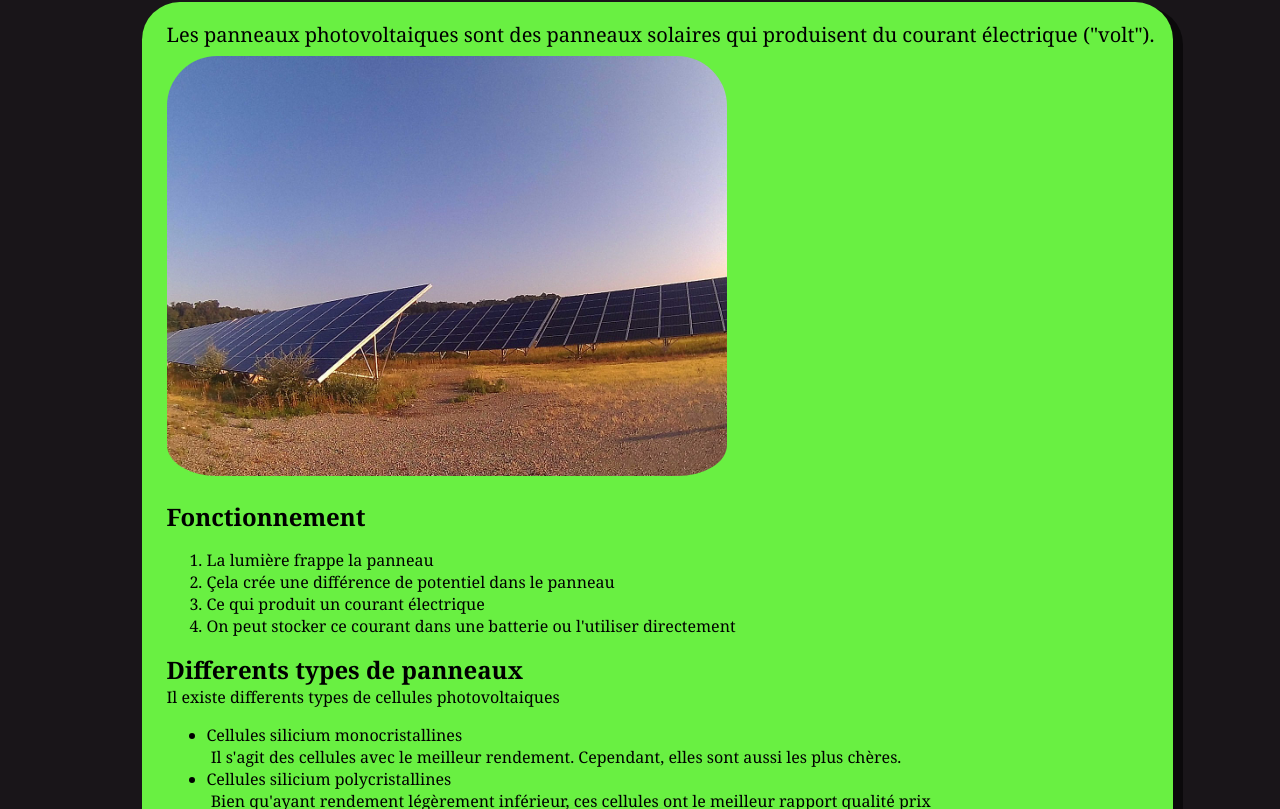
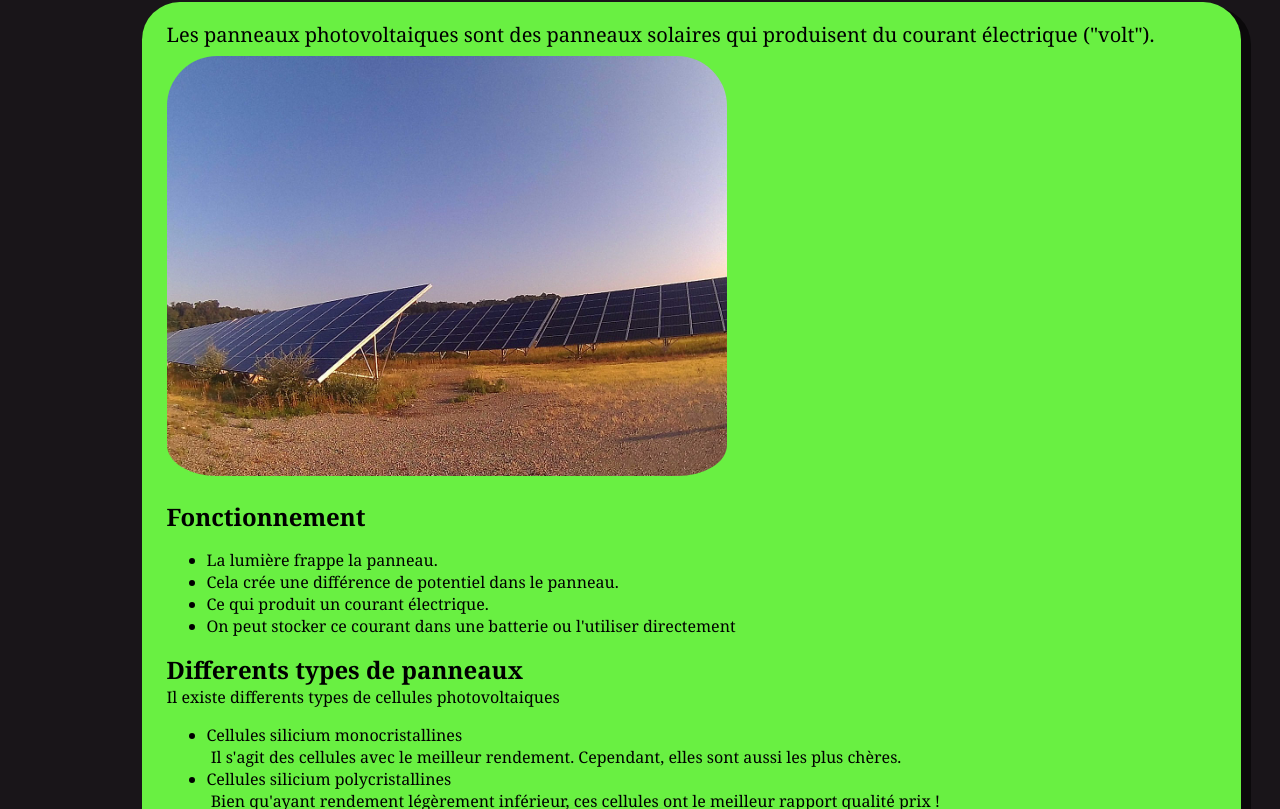
Before and after one commit to ygboucherk/sitewebsolaire, a plain HTML site: page photovoltaique.html in a window 1280 px wide. Shown: the part 137-946 px from the top of the page. Drawn offline with Linux system fonts and the light colour scheme.

Commit message:
Fix typos

```diff
--- a/photovoltaique.html
+++ b/photovoltaique.html
@@ -22,20 +22,21 @@
                 <img class="imageIllustration" height="420" src="images/photo_panneaux.jpg"></img>
                 <div class="navFonctionnement">
                     <h2>Fonctionnement</h2>
-                    <ol>
-                        <li>La lumi&egrave;re frappe la panneau</li>
-                        <li>&Ccedil;ela cr&eacute;e une diff&eacute;rence de potentiel dans le panneau</li>
-                        <li>Ce qui produit un courant &eacute;lectrique</li>
+                    <ul>
+                        <li>La lumi&egrave;re frappe la panneau.</li>
+                        <li>Cela cr&eacute;e une diff&eacute;rence de potentiel dans le panneau.</li>
+                        <li>Ce qui produit un courant &eacute;lectrique.</li>
                         <li>On peut stocker ce courant dans une batterie ou l'utiliser directement</li>
-                    </ol>
+                    </ul>
                     <h2>Differents types de panneaux</h2>
                     Il existe differents types de cellules photovoltaiques
                     <ul>
                         <li>Cellules silicium monocristallines</li>
                         &nbsp;Il s'agit des cellules avec le meilleur rendement. Cependant, elles sont aussi les plus ch&egrave;res.
                         <li>Cellules silicium polycristallines</li>
-                        &nbsp;Bien qu'ayant rendement l&eacute;g&egrave;rement inf&eacute;rieur, ces cellules ont le meilleur rapport qualit&eacute; prix
+                        &nbsp;Bien qu'ayant rendement l&eacute;g&egrave;rement inf&eacute;rieur, ces cellules ont le meilleur rapport qualit&eacute; prix !
                         <li>Cellules silicium amorphes</li>
+						Ces cellules ne viennent pas sous forme cristalline, et sont vendues en rouleaux souples. Cependant, elles ont un rendement inf&eacute;rieur.
                     </ul>
                 </div>
                 <div class="containerAvantagesInconvenients">
```
Also changed, not shown: rentabilite.html (+1 -1 lines).
